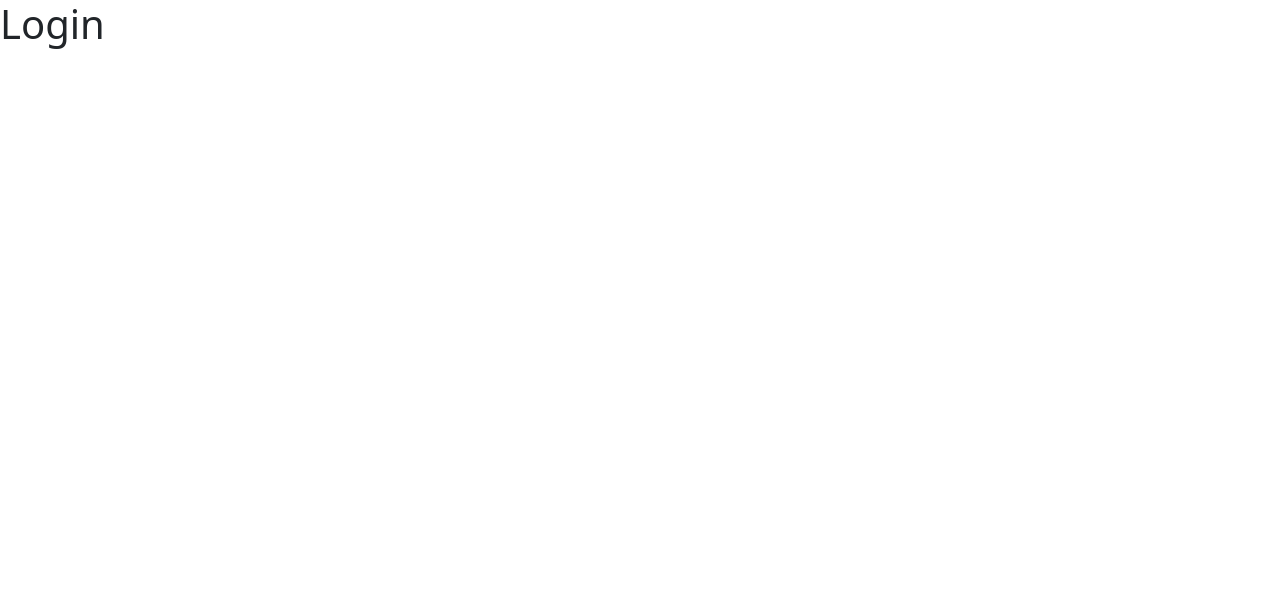
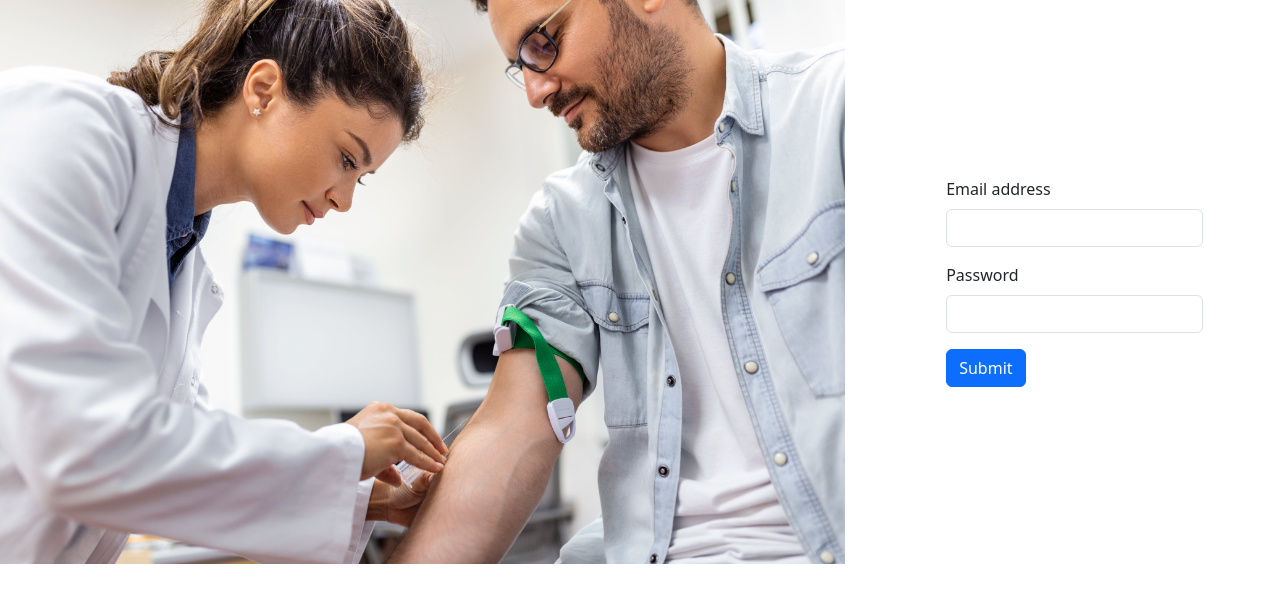
Before and after one commit to somyagupta05/CrimsonCare, a React (Create React App) app in the folder client/: page /login in a window 1280 px wide. Shown: the top 602 px of the page. Built offline with nearby package versions, Linux system fonts and the light colour scheme.

Commit message:
fixed routes of login register

```diff
--- a/client/src/index.css
+++ b/client/src/index.css
@@ -0,0 +1,16 @@
+*{
+  margin:0;
+  padding:0;
+  box-sizinf:border-box;
+}
+
+.form-banner img{
+height: 100%;
+width: 100%;
+}
+.form-container{
+  display: flex;
+  align-items:center;
+  justify-content: center;
+  min-height:"100vh"
+}
--- a/client/src/pages/auth/Login.js
+++ b/client/src/pages/auth/Login.js
@@ -1,9 +1,45 @@
-import React from 'react'
+import React from "react";
 
 const Login = () => {
   return (
-    <div><h1>Login</h1></div>
-  )
-}
+    <>
+      <div className="row">
+        <div className="col-md-8 form-banner">
+          <img src="./assests/images/banner1.jpg" />
+        </div>
+        <div className="col-md-4 form-container">
+          <form>
+            <div className="mb-3">
+              <label htmlFor="exampleInputEmail1" className="form-label">
+                Email address
+              </label>
+              <input
+                type="email"
+                className="form-control"
+                id="exampleInputEmail1"
+                aria-describedby="emailHelp"
+              />
 
-export default Login
+            </div>
+            <div className="mb-3">
+              <label htmlFor="exampleInputPassword1" className="form-label">
+                Password
+              </label>
+              <input
+                type="password"
+                className="form-control"
+                id="exampleInputPassword1"
+              />
+            </div>
+
+            <button type="submit" className="btn btn-primary">
+              Submit
+            </button>
+          </form>
+        </div>
+      </div>
+    </>
+  );
+};
+
+export default Login;
```
Also changed, not shown: client/public/assests/images/banner1.jpg (added), client/public/assests/images/banner2.jpg (added).
